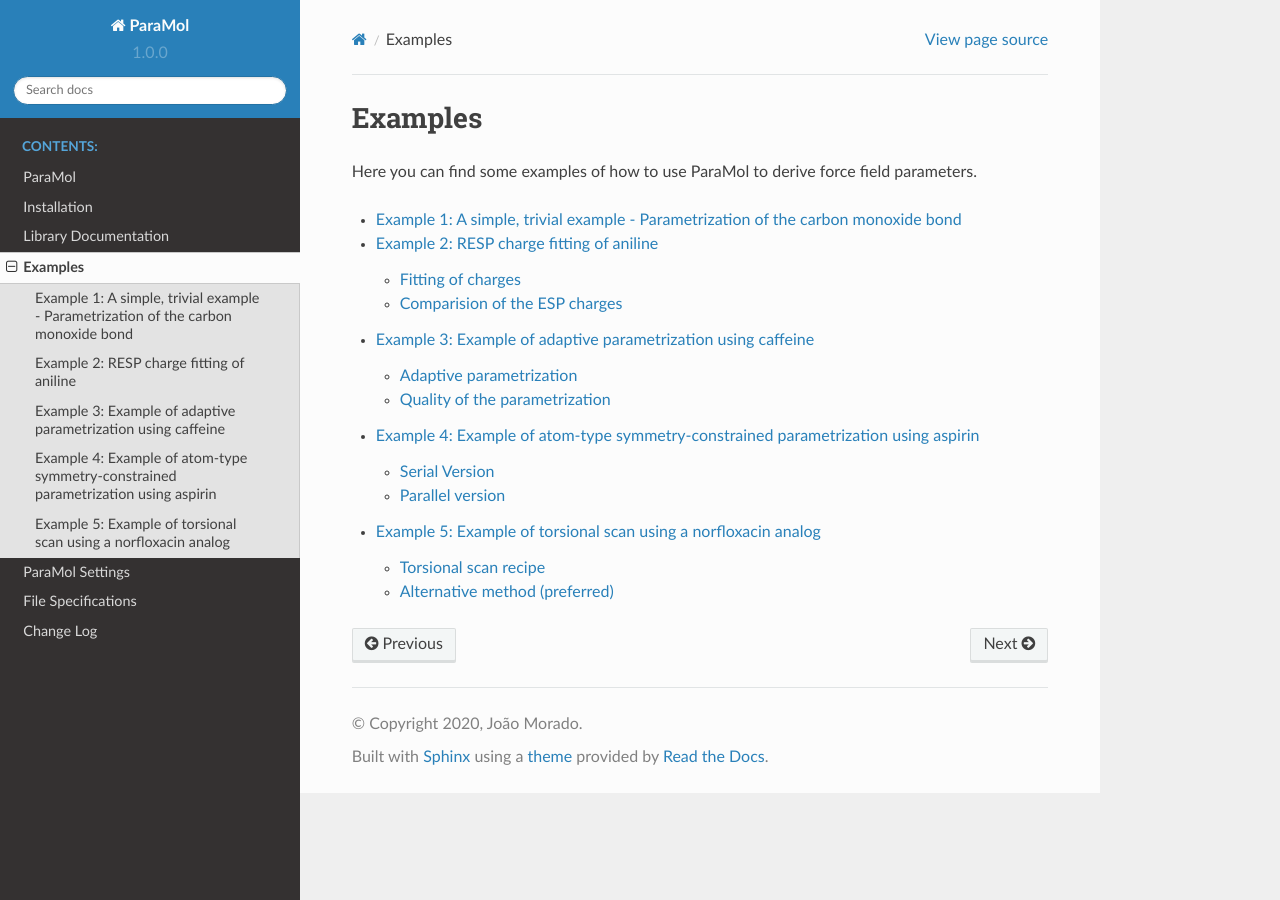
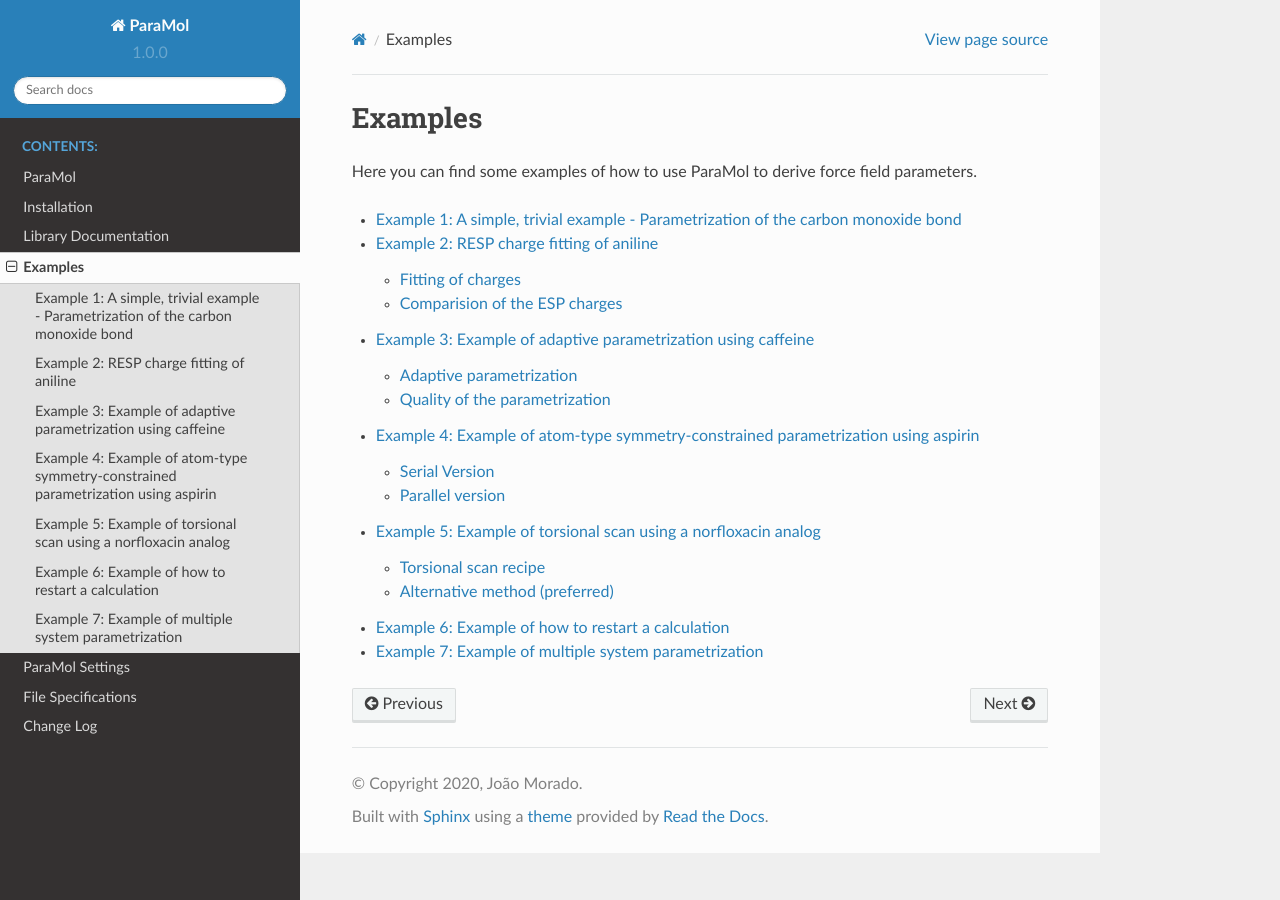
Before and after one commit to JMorado/ParaMol, a Sphinx documentation site: the page built from docs/source/Examples.rst, in a window 1280 px wide. Built offline with Sphinx 7.4.7 and the Read the Docs theme 2.0.0, drawn with Linux system fonts in a browser that asks for light colours; some of the changed lines change nothing that is shown.

Commit message:
Added restart example. Added multiple system parametrization example.

```diff
--- a/docs/source/Examples.rst
+++ b/docs/source/Examples.rst
@@ -9,3 +9,5 @@
    Examples/Example_3/Example_3.rst
    Examples/Example_4/Example_4.rst
    Examples/Example_5/Example_5.rst
+   Examples/Example_6/Example_6.rst
+   Examples/Example_7/Example_7.rst
--- /dev/null
+++ b/docs/source/Examples/Example_6/Example_6.rst
@@ -0,0 +1,48 @@
+Example 6: Example of how to restart a calculation
+==================================================
+
+Restarting a calculation in ParaMol is as simple as passing the following argument into the :obj:`task.run_task` method:
+
+
+.. code-block:: python
+
+    from ParaMol.Tasks.parametrization import *
+    from ParaMol.Utils.settings import *
+
+    [...]
+
+    paramol_settings = Settings()
+
+    parametrization = Parametrization()
+    parametrization.run_task(paramol_settings, ..., restart=True)
+
+    [...]
+
+The argument :obj:`restart=True` can be used in the :obj:`run_task` method of the following built-in tasks:
+
+
+    - :obj:`ParaMol.Tasks.parametrization.Parametrization`
+
+    A checkpoint file of the :obj:`ParaMol.Parameter_space.parameter_space` is written with a frequency defined by the :obj:`paramol_settings.restart["restart_parametrization_checkpoint_freq"]` variable. The name of this file is defined in the variable :obj:`paramol_settings.restart["restart_parametrization_file"]`.
+    Furthermore, a checkpoint file is also stored after the optimization procedures finishes, which is useful in order restart an adaptive parametrization with the correct :obj:`ParameterSpace` state. The name of this file is given by the variable :obj:`paramol_settings.restart["restart_parameter_space_file"]`.
+
+    - :obj:`ParaMol.Tasks.adaptive_parametrization.AdaptiveParametrization`
+
+    A checkpoint file with the adaptive parametrization procedure state is stored after every iteration of the algorithm.
+    The name of this checkpoint file is defined in the variable :obj:`paramol_settings.restart["restart_adaptive_parametrization_file"]`.
+    Additionally, at the end of every iteration, a :doc:`NetCDF file <../../Files_specification>` containing system's information, such as coordinates, energies and forces is saved in a file named :obj:`restart_[system.name]_data.nc`.
+
+    - :obj:`ParaMol.Tasks.torsions_parametrization.TorsionsParametrization`
+
+    A checkpoint file with the state of the procedure used to automatically parametrize soft torsions is stored after the scan of a soft dihedral is completed. Furthermore, as this task resorts to :obj:`ParaMol.Tasks.torsions_scan.TorsionScan` and :obj:`ParaMol.Tasks.Parametrization.parametrization` tasks, their respective checkpoint files are also saved.
+    The name of the :obj:`TorsionsParametrization` checkpoint file is defined in the variable :obj:`paramol_settings.restart["restart_soft_torsions_file"]`.
+
+    - :obj:`ParaMol.Tasks.torsions_scan.TorsionScan`
+
+    A checkpoint file with the torsional scan state is stored after every geometry optimization.
+    The name of this checkpoint file is defined in the variable :obj:`paramol_settings.restart["restart_scan_file"]`.
+
+
+The checkpoint files are Python Pickle files that store the instance dictionaries of the previously indicated classes. These are saved into a directory with a name defined by the :obj:`paramol_settings.restart["restart_dir"]` variable.
+
+More information about how to control the names of the checkpoint files can be found at the ParaMol Settings :doc:`documentation page <../../ParaMol_settings>`.
--- /dev/null
+++ b/docs/source/Examples/Example_7/Example_7.rst
@@ -0,0 +1,2 @@
+Example 7: Example of multiple system parametrization
+=========================================================================
```
